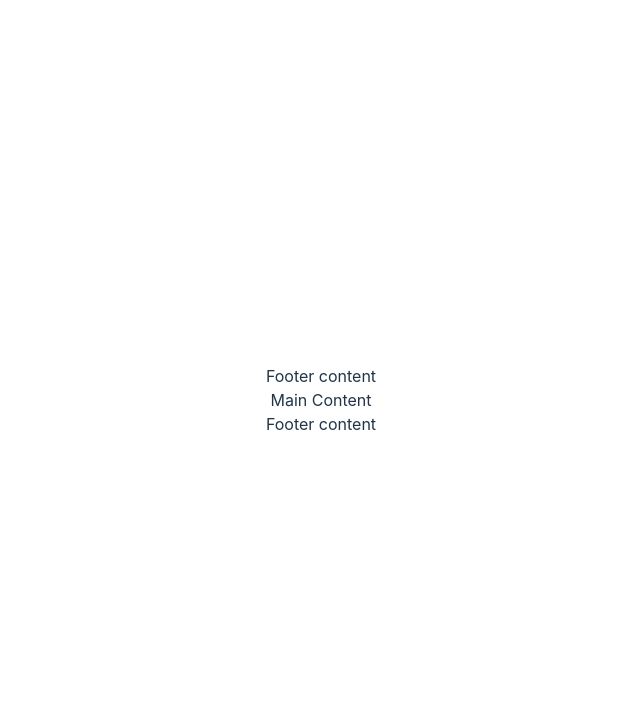
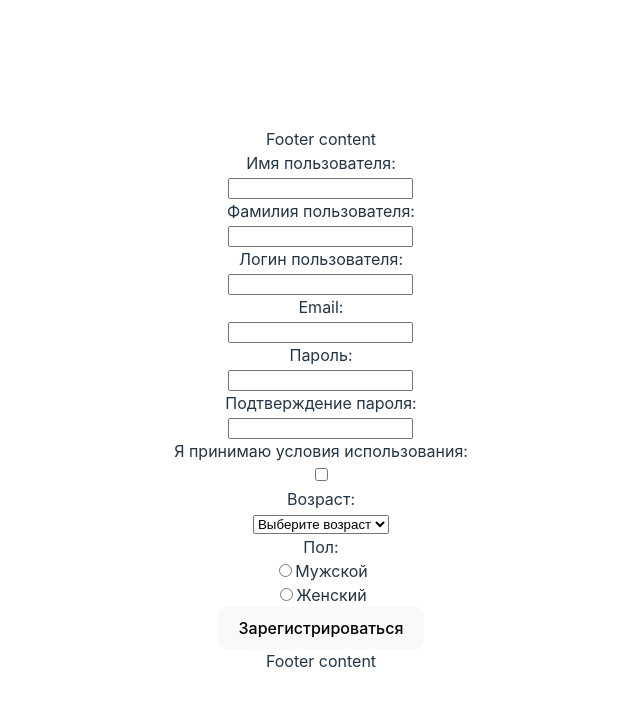
Before and after one commit to Rimpect/forms_client, a React (Vite) app: page / in a window 1280 px wide. Shown: the top 706 px of the page, without its empty margins (319-959 px from the left). Built offline with nearby package versions, Linux system fonts and the light colour scheme.

Commit message:
сделан основной функционал формы но без бекенда и оформления

```diff
--- a/package.json
+++ b/package.json
@@ -11,7 +11,10 @@
   },
   "dependencies": {
     "react": "^19.0.0",
-    "react-dom": "^19.0.0"
+    "react-dom": "^19.0.0",
+    "react-hook-form": "^7.54.2",
+    "react-router": "^7.2.0",
+    "react-router-dom": "^7.2.0"
   },
   "devDependencies": {
     "@eslint/js": "^9.19.0",
--- a/src/App.jsx
+++ b/src/App.jsx
@@ -1,16 +1,25 @@
 import { useState } from 'react'
+import { useForm } from 'react-hook-form';
 import Header from './components/Header';
 import Footer from './components/Footer';
+import Form_registration from './components/Form_registration';
+import Personal_account from "./components/Personal_account";
 import reactLogo from './assets/react.svg'
+import { BrowserRouter as Router, Routes, Route } from 'react-router-dom';
 import viteLogo from '/vite.svg'
 import './App.css'
 
 function App() {
   return (
     <div className="min-h-screen flex flex-col">
-      <Header />
-      <main className="flex-1">Main Content</main>
-      <Footer />
+    <Router>
+      <Header /> {/* Header будет отображаться на всех страницах */}
+      <Routes>
+        <Route path="/" element={<Form_registration />} /> {/* Форма регистрации */}
+        <Route path="/personal-cabinet" element={<Personal_account />} /> {/* Личный кабинет */}
+      </Routes>
+      <Footer /> {/* Footer будет отображаться на всех страницах */}
+    </Router>
     </div>
   );
 }
--- a/src/components/Form_registration.jsx
+++ b/src/components/Form_registration.jsx
@@ -1,38 +1,151 @@
 import React from 'react';
+import { useForm } from 'react-hook-form';
+import { useNavigate } from 'react-router-dom'; // Импортируем useNavigate
+function Form_registration() {
+  const {
+    register,
+    handleSubmit,
+    watch,
+    formState: { errors },
+  } = useForm();
 
-const Form_registration = () => {
+  const password = watch('password');
+  const navigate = useNavigate(); // Хук для навигации
+
+  const onSubmit = (data) => {
+    console.log(data);
+    navigate('/Personal-account');
+  }
+  // const onSubmit = data => {
+  //   fetch('/api/registration', {
+  //     method: 'POST',
+  //     headers: { 'Content-Type': 'application/json' },
+  //     body: JSON.stringify(data)
+  //   })
+  //     .then(response => response.json())
+  //     .then(result => console.log(result))
+  //     .catch(error => console.error('Error:', error));
+  // };
+
   return (
-    <form action="#" method="post">
-      <label htmlFor="username">Имя пользователя:</label><br />
-      <input type="text" id="username" name="username" /><br />
+    <form onSubmit={handleSubmit(onSubmit)} autoComplete="off">
+      {/* Имя пользователя */}
+      <label htmlFor="username">Имя пользователя:</label>
+      <br />
+      <input
+        type="text"
+        id="username"
+        {...register('username', { required: 'Обязательное поле', minLength: { value: 3, message: 'Минимум 3 символа' } })}
+      />
+      {errors.username && <span className="error">{errors.username.message}</span>}
+      <br />
 
-      <label htmlFor="lastname">Фамилия пользователя:</label><br />
-      <input type="text" id="lastname" name="lastname" /><br />
+      {/* Фамилия пользователя */}
+      <label htmlFor="lastname">Фамилия пользователя:</label>
+      <br />
+      <input
+        type="text"
+        id="lastname"
+        {...register('lastname', { required: 'Обязательное поле', minLength: { value: 3, message: 'Минимум 3 символа' } })}
+      />
+      {errors.lastname && <span className="error">{errors.lastname.message}</span>}
+      <br />
 
-      <label htmlFor="login">Логин пользователя:</label><br />
-      <input type="text" id="login" name="login" /><br />
+      {/* Логин */}
+      <label htmlFor="login">Логин пользователя:</label>
+      <br />
+      <input
+        type="text"
+        id="login"
+        {...register('login', { required: 'Обязательное поле', minLength: { value: 3, message: 'Минимум 3 символа' } })}
+      />
+      {errors.login && <span className="error">{errors.login.message}</span>}
+      <br />
 
-      <label htmlFor="email">Email:</label><br />
-      <input type="email" id="email" name="email" /><br />
+      {/* Email */}
+      <label htmlFor="email">Email:</label>
+      <br />
+      <input
+        type="email"
+        id="email"
+        {...register('email', {
+          required: 'Обязательное поле',
+          pattern: {
+            value: /^\S+@\S+$/i,
+            message: 'Некорректный email',
+          },
+        })}
+      />
+      {errors.email && <span className="error">{errors.email.message}</span>}
+      <br />
 
-      <label htmlFor="password">Пароль:</label><br />
-      <input type="password" id="password" name="password" /><br />
+      {/* Пароль */}
+      <label htmlFor="password">Пароль:</label>
+      <br />
+      <input
+        type="password"
+        id="password"
+        {...register('password', {
+          required: 'Обязательное поле',
+          minLength: { value: 6, message: 'Минимум 6 символов' },
+        })}
+      />
+      {errors.password && <span className="error">{errors.password.message}</span>}
+      <br />
 
-      <label htmlFor="password_check">Пароль:</label><br />
-      <input type="password" id="password_check" name="password_check" /><br />
+      {/* Подтверждение пароля */}
+      <label htmlFor="password_check">Подтверждение пароля:</label>
+      <br />
+      <input
+        type="password"
+        id="password_check"
+        {...register('password_check', {
+          validate: (value) => value === password || 'Пароли не совпадают',
+        })}
+      />
+      {errors.password_check && <span className="error">{errors.password_check.message}</span>}
+      <br />
 
-      <label htmlFor="checkbox_check">Я принимаю условия использования</label><br />
-      <input type="checkbox" id="checkbox_check" name="checkbox_check" /><br />
+      {/* Чекбокс */}
+      <label htmlFor="checkbox_check">Я принимаю условия использования:</label>
+      <br />
+      <input
+        type="checkbox"
+        id="checkbox_check"
+        {...register('checkbox_check', { required: 'Необходимо согласие' })}
+      />
+      {errors.checkbox_check && <span className="error">{errors.checkbox_check.message}</span>}
+      <br />
 
-      <label htmlFor="age">Возраст</label><br />
-      <input type="list" id="age" name="age" /><br />
+      {/* Возраст */}
+      <label htmlFor="age">Возраст:</label>
+      <br />
+      <select id="age" {...register('age')}>
+        <option value="">Выберите возраст</option>
+        <option value="18-25">18-25 лет</option>
+        <option value="26-35">26-35 лет</option>
+        <option value="36-45">36-45 лет</option>
+        <option value="46-55">46-55 лет</option>
+        <option value="56-65">56-65 лет</option>
+        <option value="66+">66+ лет</option>
+      </select>
+      <br />
 
-      <label htmlFor="gender">Пол</label><br />
-      <input type="radiobutton" id="gender" name="gender" /><br />
+      {/* Пол */}
+      <label htmlFor="gender">Пол:</label>
+      <br />
+      <div>
+        <input type="radio" id="male" value="Male" {...register('gender')} />
+        <label htmlFor="male">Мужской</label>
+      </div>
+      <div>
+        <input type="radio" id="female" value="Female" {...register('gender')} />
+        <label htmlFor="female">Женский</label>
+      </div>
 
-      <input type="submit" value="Зарегистрироваться" />
+      <button type="submit">Зарегистрироваться</button>
     </form>
   );
-};
+}
 
 export default Form_registration;
--- a/src/components/Personal_account.jsx
+++ b/src/components/Personal_account.jsx
@@ -0,0 +1,12 @@
+import React from 'react';
+
+function Personal_Account() {
+  return (
+    <div>
+      <h1>Личный кабинет</h1>
+      <p>Добро пожаловать в ваш личный кабинет!</p>
+    </div>
+  );
+}
+
+export default Personal_Account;
```
Also changed, not shown: 1 other file (tests, documents, lock files or other folders).
